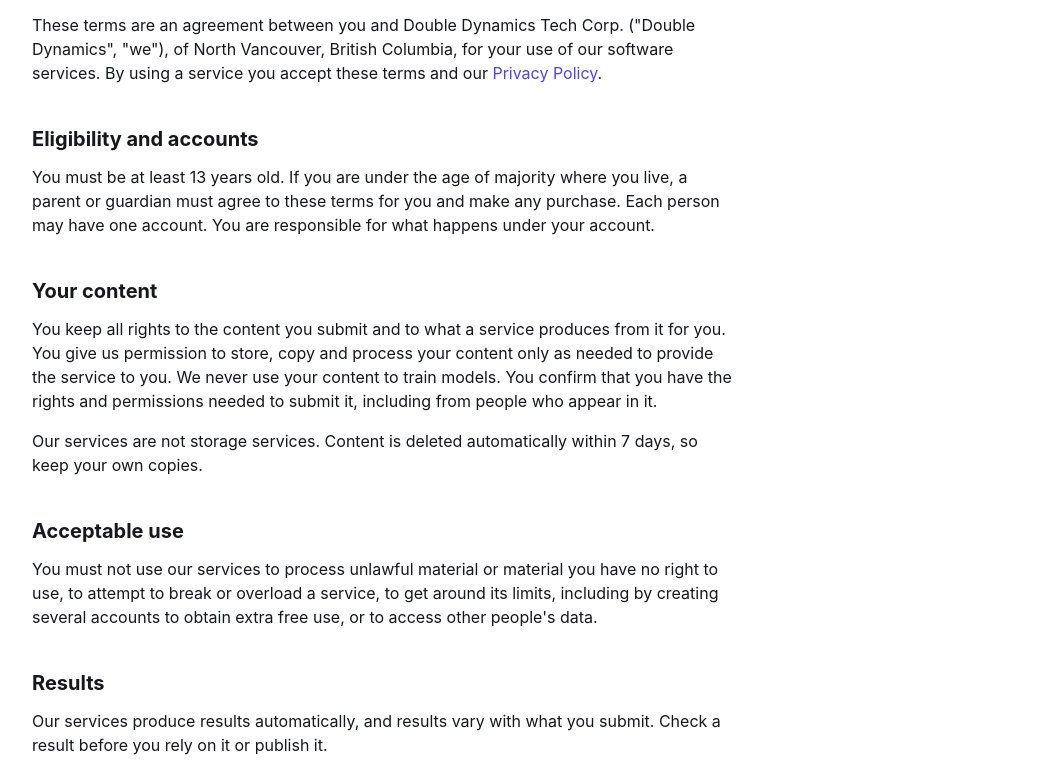
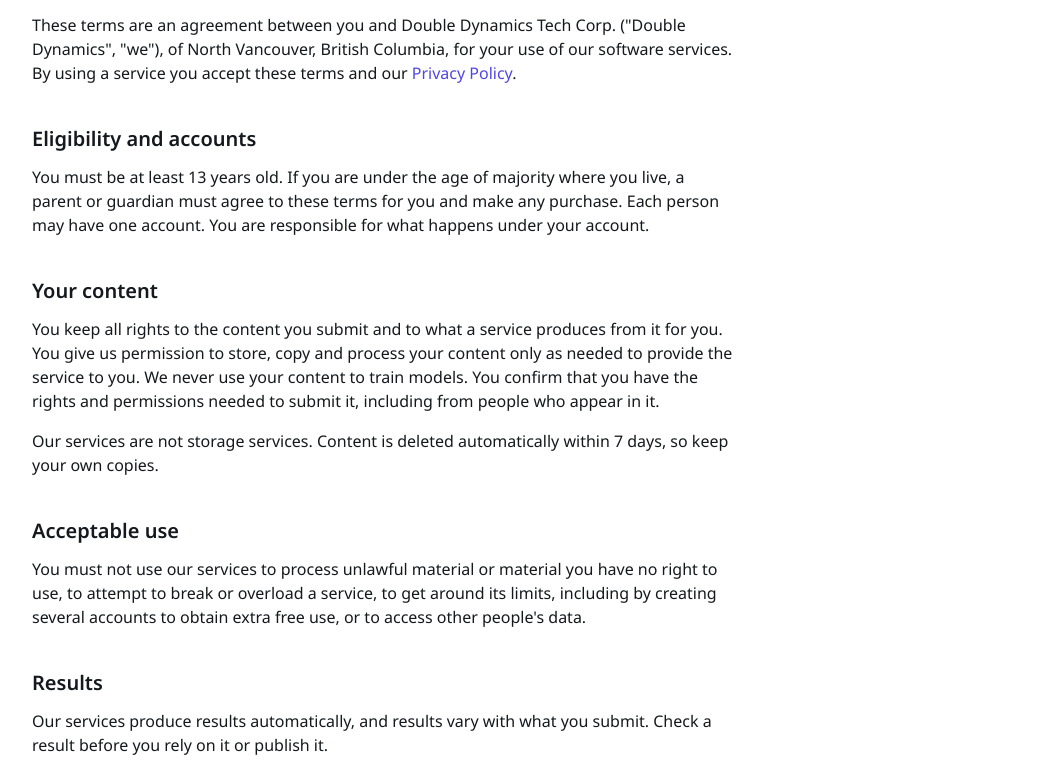
Before and after one commit to doubledynamics/doubledynamics.ca, a plain HTML site: page docs/terms.html in a window 1280 px wide. Shown: the part 169-936 px from the top of the page, without its empty margins (112-1166 px from the left). Drawn offline with Linux system fonts and the light colour scheme.

Commit message:
Company site: ship Noto Sans with the site, so every computer uses the same font
Latin subset, weights 400/500/600, from @fontsource/noto-sans (SIL OFL 1.1).
Headings and strong text use 600, as on Sound.

Co-Authored-By: Claude Opus 5.5 <noreply@anthropic.com>

```diff
--- a/docs/css/styles.css
+++ b/docs/css/styles.css
@@ -2,6 +2,30 @@
  * Same look as Sound (sound.doubledynamics.ca): the colour, size and radius
  * values copy noise_removal web/src/styles/theme.css.
  */
+@font-face {
+  font-family: "Noto Sans";
+  font-style: normal;
+  font-weight: 400;
+  font-display: swap;
+  src: url("../fonts/noto-sans-latin-400-normal.woff2") format("woff2");
+}
+
+@font-face {
+  font-family: "Noto Sans";
+  font-style: normal;
+  font-weight: 500;
+  font-display: swap;
+  src: url("../fonts/noto-sans-latin-500-normal.woff2") format("woff2");
+}
+
+@font-face {
+  font-family: "Noto Sans";
+  font-style: normal;
+  font-weight: 600;
+  font-display: swap;
+  src: url("../fonts/noto-sans-latin-600-normal.woff2") format("woff2");
+}
+
 :root {
   --color-surface: #ffffff;
   --color-surface-muted: #f4f5f7;
@@ -13,7 +37,7 @@
   --color-accent-contrast: #ffffff;
   --color-accent-soft: #eef0ff;
   --color-focus: #6366f1;
-  --font-sans: "Inter", ui-sans-serif, system-ui, sans-serif;
+  --font-sans: "Noto Sans", ui-sans-serif, system-ui, sans-serif;
   --radius-md: 0.5rem;
   --radius-lg: 0.75rem;
   --shadow-card: 0 1px 2px rgb(16 24 40 / 0.06), 0 1px 3px rgb(16 24 40 / 0.1);
@@ -72,9 +96,10 @@ a:hover { text-decoration: underline; }
 
 main { flex: 1; padding: 2rem 0 3rem; }
 
-h1 { font-size: 2rem; line-height: 2.5rem; margin: 0 0 1rem; }
-h2 { font-size: 1.25rem; line-height: 1.75rem; margin: 2.5rem 0 0.75rem; }
+h1 { font-size: 2rem; font-weight: 600; line-height: 2.5rem; margin: 0 0 1rem; }
+h2 { font-size: 1.25rem; font-weight: 600; line-height: 1.75rem; margin: 2.5rem 0 0.75rem; }
 p, ul { margin: 0 0 1rem; }
+strong { font-weight: 600; }
 
 .intro { max-width: var(--text-width); padding: 2rem 0 1rem; }
 
--- a/docs/terms.html
+++ b/docs/terms.html
@@ -4,6 +4,7 @@
     <meta charset="UTF-8">
     <meta name="viewport" content="width=device-width, initial-scale=1.0">
     <title>Terms of Service - Double Dynamics</title>
+    <link rel="preload" href="fonts/noto-sans-latin-400-normal.woff2" as="font" type="font/woff2" crossorigin>
     <link rel="stylesheet" href="css/styles.css">
     <link rel="icon" href="favicon.ico" sizes="any">
     <link rel="icon" href="img/logo-64.png" type="image/png">
```
Also changed, not shown: docs/index.html (+1 -0 lines), docs/privacy.html (+1 -0 lines), docs/fonts/OFL.txt (added), docs/fonts/noto-sans-latin-400-normal.woff2 (added), docs/fonts/noto-sans-latin-500-normal.woff2 (added), docs/fonts/noto-sans-latin-600-normal.woff2 (added).
